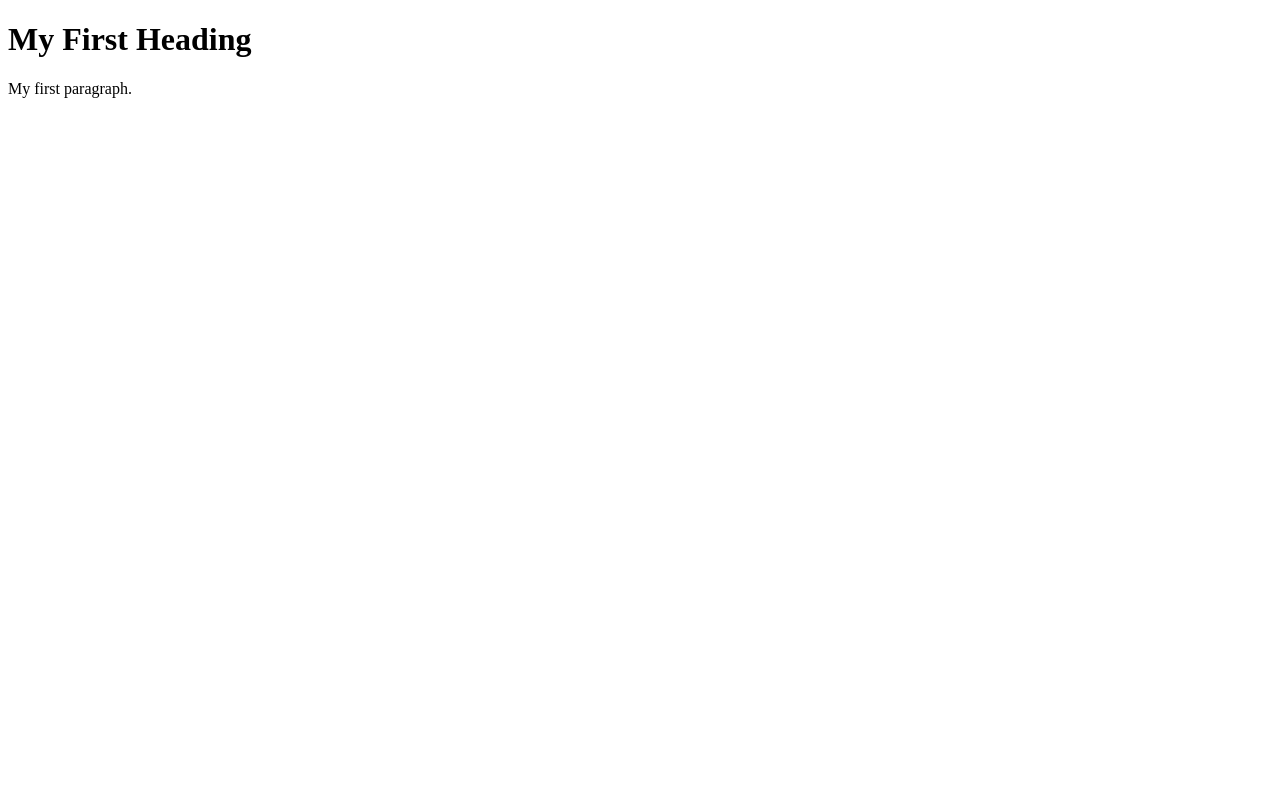
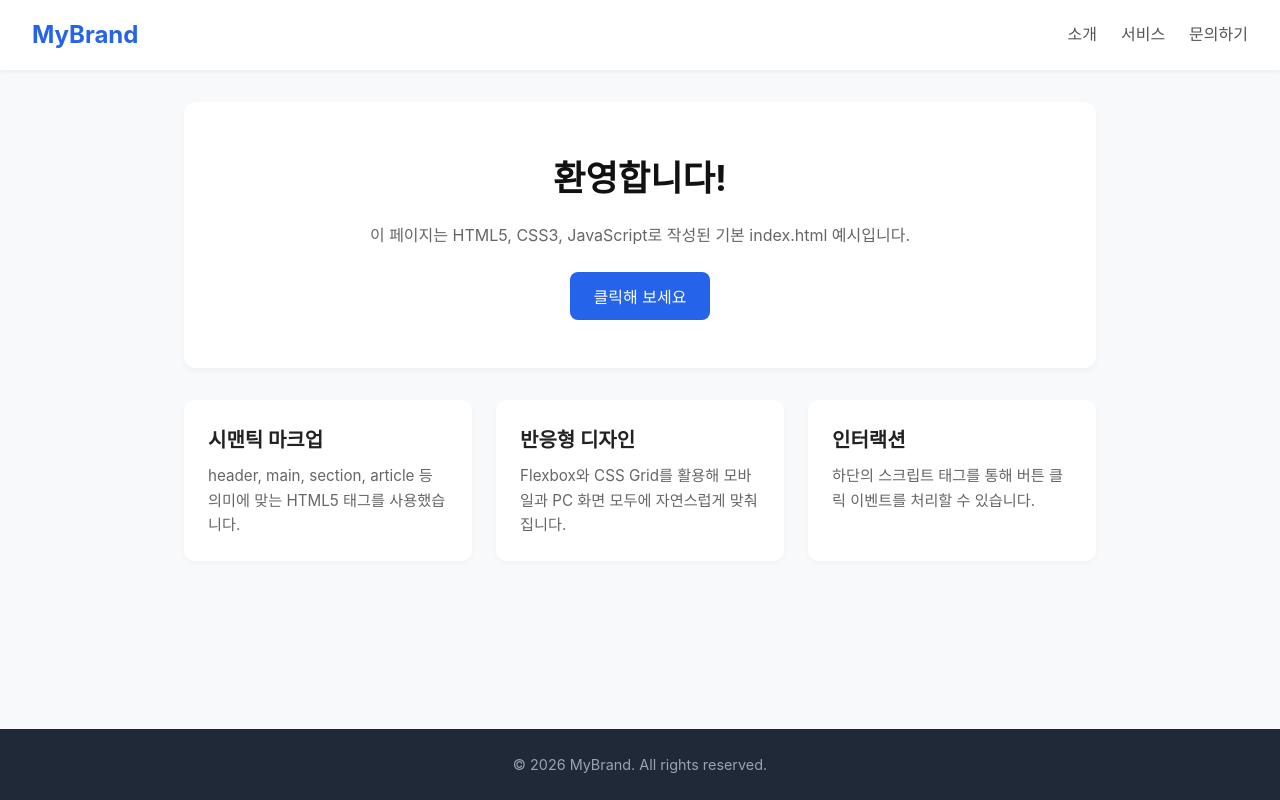
Before and after one commit to rl2acksal7s/rl2acksal7s.github.io, a plain HTML site: page index.html in a window 1280 px wide. Drawn offline with Linux system fonts and the light colour scheme.

Commit message:
Update index.html

```diff
--- a/index.html
+++ b/index.html
@@ -1,12 +1,191 @@
 <!DOCTYPE html>
-<html>
+<html lang="ko">
 <head>
-<title>Page Title</title>
+  <meta charset="UTF-8">
+  <meta name="viewport" content="width=device-width, initial-scale=1.0">
+  <title>나의 첫 웹페이지</title>
+  <style>
+    /* 기본 여백 및 폰트 초기화 */
+    * {
+      margin: 0;
+      padding: 0;
+      box-sizing: border-box;
+    }
+
+    body {
+      font-family: 'Pretendard', -apple-system, BlinkMacSystemFont, system-ui, Roboto, sans-serif;
+      line-height: 1.6;
+      color: #333;
+      background-color: #f8f9fa;
+      display: flex;
+      flex-direction: column;
+      min-height: 100vh;
+    }
+
+    /* 헤더 및 내비게이션 */
+    header {
+      background-color: #ffffff;
+      box-shadow: 0 2px 4px rgba(0, 0, 0, 0.05);
+      padding: 1rem 2rem;
+      display: flex;
+      justify-content: space-between;
+      align-items: center;
+    }
+
+    .logo {
+      font-size: 1.5rem;
+      font-weight: bold;
+      color: #2563eb;
+      text-decoration: none;
+    }
+
+    nav ul {
+      list-style: none;
+      display: flex;
+      gap: 1.5rem;
+    }
+
+    nav a {
+      text-decoration: none;
+      color: #555;
+      font-weight: 500;
+      transition: color 0.2s;
+    }
+
+    nav a:hover {
+      color: #2563eb;
+    }
+
+    /* 메인 콘텐츠 영역 */
+    main {
+      flex: 1;
+      max-width: 960px;
+      width: 100%;
+      margin: 2rem auto;
+      padding: 0 1.5rem;
+    }
+
+    .hero {
+      background-color: #ffffff;
+      padding: 3rem 2rem;
+      border-radius: 12px;
+      text-align: center;
+      box-shadow: 0 4px 6px rgba(0, 0, 0, 0.03);
+      margin-bottom: 2rem;
+    }
+
+    .hero h1 {
+      font-size: 2.2rem;
+      margin-bottom: 1rem;
+      color: #111;
+    }
+
+    .hero p {
+      color: #666;
+      margin-bottom: 1.5rem;
+    }
+
+    .btn {
+      background-color: #2563eb;
+      color: #ffffff;
+      border: none;
+      padding: 0.75rem 1.5rem;
+      font-size: 1rem;
+      border-radius: 8px;
+      cursor: pointer;
+      transition: background-color 0.2s;
+    }
+
+    .btn:hover {
+      background-color: #1d4ed8;
+    }
+
+    /* 카드 그리드 레이아웃 */
+    .cards {
+      display: grid;
+      grid-template-columns: repeat(auto-fit, minmax(250px, 1fr));
+      gap: 1.5rem;
+    }
+
+    .card {
+      background-color: #ffffff;
+      padding: 1.5rem;
+      border-radius: 10px;
+      box-shadow: 0 2px 4px rgba(0, 0, 0, 0.03);
+    }
+
+    .card h2 {
+      font-size: 1.25rem;
+      margin-bottom: 0.5rem;
+      color: #222;
+    }
+
+    .card p {
+      font-size: 0.95rem;
+      color: #666;
+    }
+
+    /* 푸터 */
+    footer {
+      background-color: #1f2937;
+      color: #9ca3af;
+      text-align: center;
+      padding: 1.5rem;
+      font-size: 0.9rem;
+    }
+  </style>
 </head>
 <body>
 
-<h1>My First Heading</h1>
-<p>My first paragraph.</p>
+  <!-- 상단 메뉴 영역 -->
+  <header>
+    <a href="#" class="logo">MyBrand</a>
+    <nav>
+      <ul>
+        <li><a href="#about">소개</a></li>
+        <li><a href="#services">서비스</a></li>
+        <li><a href="#contact">문의하기</a></li>
+      </ul>
+    </nav>
+  </header>
+
+  <!-- 본문 영역 -->
+  <main>
+    <section class="hero">
+      <h1>환영합니다!</h1>
+      <p>이 페이지는 HTML5, CSS3, JavaScript로 작성된 기본 index.html 예시입니다.</p>
+      <button class="btn" id="actionBtn">클릭해 보세요</button>
+    </section>
+
+    <section class="cards" id="services">
+      <article class="card">
+        <h2>시맨틱 마크업</h2>
+        <p>header, main, section, article 등 의미에 맞는 HTML5 태그를 사용했습니다.</p>
+      </article>
+      <article class="card">
+        <h2>반응형 디자인</h2>
+        <p>Flexbox와 CSS Grid를 활용해 모바일과 PC 화면 모두에 자연스럽게 맞춰집니다.</p>
+      </article>
+      <article class="card">
+        <h2>인터랙션</h2>
+        <p>하단의 스크립트 태그를 통해 버튼 클릭 이벤트를 처리할 수 있습니다.</p>
+      </article>
+    </section>
+  </main>
+
+  <!-- 하단 정보 영역 -->
+  <footer>
+    <p>&copy; 2026 MyBrand. All rights reserved.</p>
+  </footer>
+
+  <!-- 자바스크립트 영역 -->
+  <script>
+    const button = document.getElementById('actionBtn');
+
+    button.addEventListener('click', () => {
+      alert('버튼이 정상적으로 작동합니다!');
+    });
+  </script>
 
 </body>
 </html>
```
